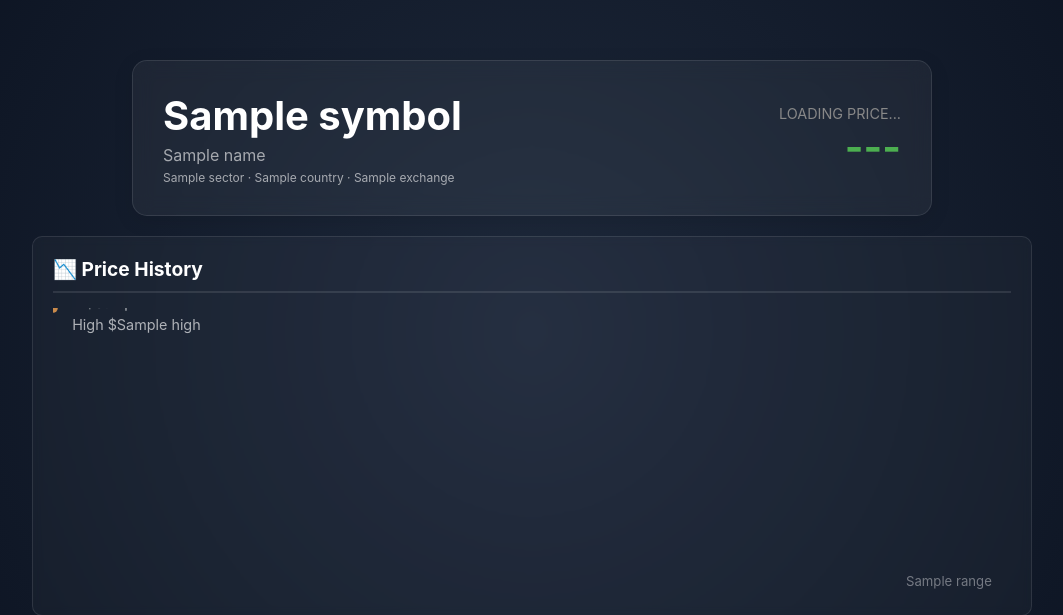
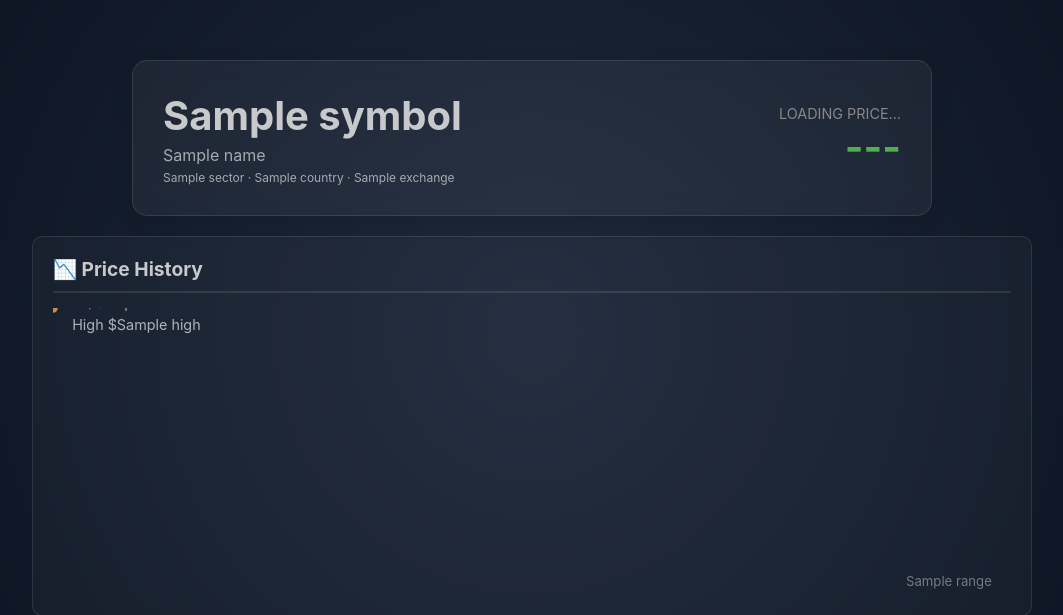
Before and after one commit to Ctsong73/fathom-microservice, a Flask app: template src/templates/stock.html in a window 1280 px wide. Shown: the part 69-684 px from the top of the page, without its empty margins (108-1171 px from the left). Run offline with Flask 3, Linux system fonts and the light colour scheme; the template is opened without the code that fills it: most values are stand-ins (such as "Sample title", 1, 10 or a date in 2020).

Commit message:
Silver headings; remove emoji icons from the 4 metric windows

```diff
--- a/src/static/style.css
+++ b/src/static/style.css
@@ -152,7 +152,7 @@ body {
     align-items: center;
     gap: 10px;
     font-size: 1.4rem;
-    color: white;
+    color: #c7c9cb;
     margin-bottom: 12px;
     border-bottom: 1px solid rgba(255, 255, 255, 0.15);
     padding-bottom: 8px;
@@ -323,7 +323,7 @@ body {
 
 .stock-title h1 {
     font-size: 2.5rem;
-    color: white;
+    color: #c7c9cb;
     margin: 0;
 }
 
@@ -399,7 +399,7 @@ body {
 .metric-title {
     font-size: 1.2rem;
     font-weight: bold;
-    color: white;
+    color: #c7c9cb;
     margin-bottom: 15px;
     border-bottom: 2px solid rgba(255, 255, 255, 0.1);
     padding-bottom: 10px;
--- a/src/templates/stock.html
+++ b/src/templates/stock.html
@@ -103,7 +103,7 @@
 
         document.getElementById('metricsGrid').innerHTML = `
             <div class="metric-card">
-                <div class="metric-title">📊 Momentum</div>
+                <div class="metric-title">Momentum</div>
                 <div class="metric-row">
                     <span class="metric-label">6-Month:</span>
                     <span class="metric-value ${cls(d.momentum_6m)}">${sign(d.momentum_6m)}</span>
@@ -123,7 +123,7 @@
             </div>
 
             <div class="metric-card">
-                <div class="metric-title">📈 Price Levels</div>
+                <div class="metric-title">Price Levels</div>
                 <div class="metric-row">
                     <span class="metric-label">Current:</span>
                     <span class="metric-value">$${d.current_price.toFixed(2)}</span>
@@ -143,7 +143,7 @@
             </div>
 
             <div class="metric-card">
-                <div class="metric-title">💵 Valuation</div>
+                <div class="metric-title">Valuation</div>
                 <div class="metric-row">
                     <span class="metric-label">P/E Ratio:</span>
                     <span class="metric-value">${d.valuation && d.valuation.pe != null ? d.valuation.pe.toFixed(2) : 'N/A'}</span>
@@ -159,7 +159,7 @@
             </div>
 
             <div class="metric-card">
-                <div class="metric-title">💎 Snapshot</div>
+                <div class="metric-title">Snapshot</div>
                 <div class="metric-row">
                     <span class="metric-label">Market Cap:</span>
                     <span class="metric-value">${fmtMoney(val(d.snapshot, 'market_cap'))}</span>
```
